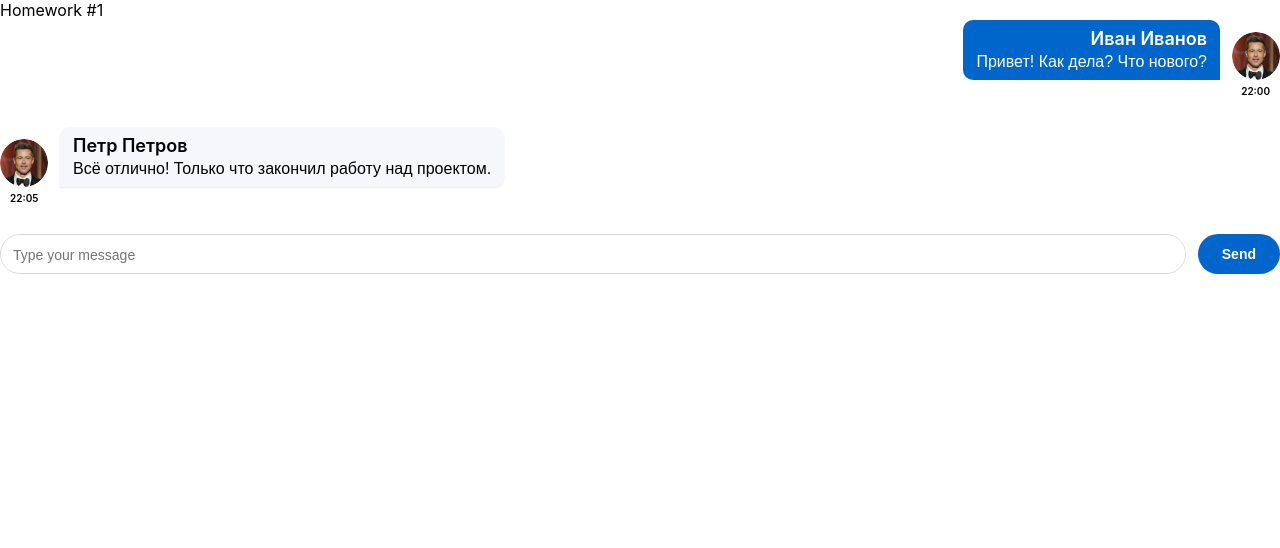
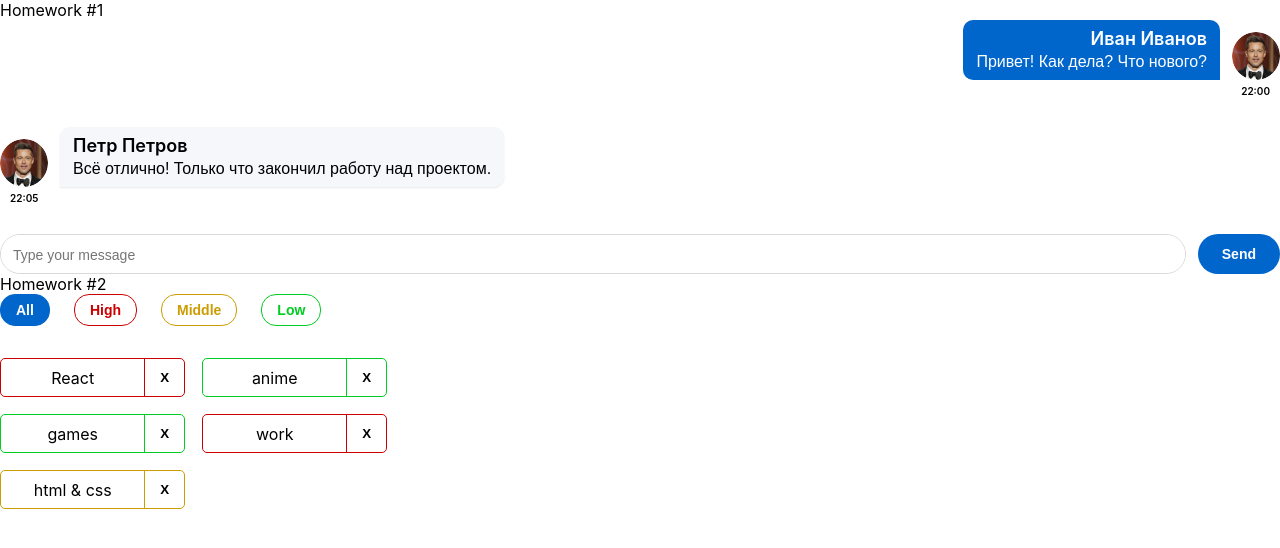
Before and after one commit to StasBolotov/hws2-master, a React (Create React App) app: page / in a window 1280 px wide. Shown: the top 548 px of the page. Built offline with nearby package versions, Linux system fonts and the light colour scheme.

Commit message:
Домашка-2

```diff
--- a/src/s1-main/App.tsx
+++ b/src/s1-main/App.tsx
@@ -1,13 +1,13 @@
 import React from 'react'
 import s from './App.module.css'
 import HW1 from '../s2-homeworks/hw01/HW1'
+import HW2 from '../s2-homeworks/hw02/HW2'
 
 function App() {
     return (
         <div className={s.App}>
             <HW1/>
-            {/*раскомментировать по ходу выполнения*/}
-            {/*<HW2/>*/}
+            <HW2/>
             {/*<HW3/>*/}
             {/*<HW4/>*/}
 
--- a/src/s2-homeworks/hw02/HW2.tsx
+++ b/src/s2-homeworks/hw02/HW2.tsx
@@ -1,57 +1,46 @@
-import React, {useState} from 'react'
+import React, { useState } from 'react'
 import Affairs from './affairs/Affairs'
 import s2 from '../../s1-main/App.module.css'
 
-/*
-* 1 - описать типы AffairPriorityType, AffairType
-* 2 - указать нужный тип для defaultAffairs
-* 3 - дописать типы и логику функции filterAffairs и проверить её тестами
-* 4 - выполнить пункт 3 для функции deleteAffair
-* 5 - указать нужный тип в useState с affairs
-* 6 - дописать тип и логику функции deleteAffairCallback
-* 7 - в файле Affairs.tsx дописать типизацию пропсов
-* 8 - в файле Affairs.tsx дописать логику функций setAll, setHigh, setMiddle, setLow
-* 9 - в файле Affair.tsx дописать типизацию пропсов
-* 10 - в файле Affair.tsx дописать функции deleteCallback и использовать
-* 11 - в файле Affair.tsx отобразить приходящие данные
-* */
-
-// types
-export type AffairPriorityType = any // need to fix any
+// 1 - описать типы AffairPriorityType, AffairType
+export type AffairPriorityType = 'high' | 'middle' | 'low'
 export type AffairType = {
-    _id: any // need to fix any
-    name: any // need to fix any
+    _id: number
+    name: string
     priority: AffairPriorityType
 }
 export type FilterType = 'all' | AffairPriorityType
 
-// constants
-const defaultAffairs: any = [ // need to fix any
-    {_id: 1, name: 'React', priority: 'high'}, // студенты могут изменить содержимое name и количество элементов в массиве, ...priority не менять!
-    {_id: 2, name: 'anime', priority: 'low'},
-    {_id: 3, name: 'games', priority: 'low'},
-    {_id: 4, name: 'work', priority: 'high'},
-    {_id: 5, name: 'html & css', priority: 'middle'},
+// 2 - указать нужный тип для defaultAffairs
+const defaultAffairs: AffairType[] = [
+    { _id: 1, name: 'React', priority: 'high' },
+    { _id: 2, name: 'anime', priority: 'low' },
+    { _id: 3, name: 'games', priority: 'low' },
+    { _id: 4, name: 'work', priority: 'high' },
+    { _id: 5, name: 'html & css', priority: 'middle' },
 ]
 
-// pure helper functions
-export const filterAffairs = (affairs: any, filter: any): any => { // need to fix any
+// 3 - дописать типы и логику функции filterAffairs
+export const filterAffairs = (affairs: AffairType[], filter: FilterType): AffairType[] => {
+    if (filter === 'all') return affairs
+    return affairs.filter(a => a.priority === filter)
+}
 
-
-    return affairs // need to fix
-}
-export const deleteAffair = (affairs: any, _id: any): any => { // need to fix any
-
-    return affairs // need to fix
+// 4 - выполнить пункт 3 для функции deleteAffair
+export const deleteAffair = (affairs: AffairType[], _id: number): AffairType[] => {
+    return affairs.filter(a => a._id !== _id)
 }
 
 function HW2() {
-    const [affairs, setAffairs] = useState<any>(defaultAffairs) // need to fix any
+    // 5 - указать нужный тип в useState
+    const [affairs, setAffairs] = useState<AffairType[]>(defaultAffairs)
     const [filter, setFilter] = useState<FilterType>('all')
 
     const filteredAffairs = filterAffairs(affairs, filter)
-    const deleteAffairCallback = (_id: any) => { // need to fix any
-        // need to fix
+
+    // 6 - дописать тип и логику функции deleteAffairCallback
+    const deleteAffairCallback = (_id: number) => {
+        setAffairs(deleteAffair(affairs, _id))
     }
 
     return (
--- a/src/s2-homeworks/hw02/affairs/Affairs.tsx
+++ b/src/s2-homeworks/hw02/affairs/Affairs.tsx
@@ -1,28 +1,22 @@
 import React from 'react'
 import Affair from './affair/Affair'
-import {AffairType, FilterType} from '../HW2'
+import { AffairType, FilterType } from '../HW2'
 import s from './Affairs.module.css'
 
+// 7 - дописать типизацию пропсов
 type AffairsPropsType = {
-    data: any // need to fix any
-    setFilter: any
-    deleteAffairCallback: any
+    data: AffairType[]
+    setFilter: (filter: FilterType) => void
+    deleteAffairCallback: (_id: number) => void
     filter: FilterType
 }
 
 function Affairs(props: AffairsPropsType) {
-    const setAll = () => {
-        // need to fix
-    }
-    const setHigh = () => {
-        // need to fix
-    }
-    const setMiddle = () => {
-        // need to fix
-    }
-    const setLow = () => {
-        // need to fix
-    }
+    // 8 - дописать логику функций
+    const setAll = () => props.setFilter('all')
+    const setHigh = () => props.setFilter('high')
+    const setMiddle = () => props.setFilter('middle')
+    const setLow = () => props.setFilter('low')
 
     const cnAll = s.button + ' ' + s.all + (props.filter === 'all' ? ' ' + s.active : '')
     const cnHigh = s.button + ' ' + s.high + (props.filter === 'high' ? ' ' + s.active : '')
@@ -31,7 +25,7 @@
 
     const mappedAffairs = props.data.map((a: AffairType) => (
         <Affair
-            key={a._id} // кеи ОБЯЗАТЕЛЬНЫ в 99% - так что лучше их писать всегда при создании компонент в мапе
+            key={a._id}
             affair={a}
             deleteAffairCallback={props.deleteAffairCallback}
         />
@@ -40,34 +34,10 @@
     return (
         <div>
             <div className={s.buttonContainer}>
-                <button
-                    id={'hw2-button-all'}
-                    onClick={setAll}
-                    className={cnAll}
-                >
-                    All
-                </button>
-                <button
-                    id={'hw2-button-high'}
-                    onClick={setHigh}
-                    className={cnHigh}
-                >
-                    High
-                </button>
-                <button
-                    id={'hw2-button-middle'}
-                    onClick={setMiddle}
-                    className={cnMiddle}
-                >
-                    Middle
-                </button>
-                <button
-                    id={'hw2-button-low'}
-                    onClick={setLow}
-                    className={cnLow}
-                >
-                    Low
-                </button>
+                <button id={'hw2-button-all'} onClick={setAll} className={cnAll}>All</button>
+                <button id={'hw2-button-high'} onClick={setHigh} className={cnHigh}>High</button>
+                <button id={'hw2-button-middle'} onClick={setMiddle} className={cnMiddle}>Middle</button>
+                <button id={'hw2-button-low'} onClick={setLow} className={cnLow}>Low</button>
             </div>
             <div className={s.affairs}>{mappedAffairs}</div>
         </div>
--- a/src/s2-homeworks/hw02/affairs/affair/Affair.tsx
+++ b/src/s2-homeworks/hw02/affairs/affair/Affair.tsx
@@ -3,15 +3,16 @@
 import s from './Affair.module.css'
 import s2 from '../Affairs.module.css'
 
+// 9 - дописать типизацию пропсов
 type AffairPropsType = {
-    // key не нужно типизировать
     affair: AffairType
-    deleteAffairCallback: any // need to fix any
+    deleteAffairCallback: (_id: number) => void
 }
 
 function Affair(props: AffairPropsType) {
+    // 10 - дописать функцию deleteCallback
     const deleteCallback = () => {
-        // need to fix
+        props.deleteAffairCallback(props.affair._id)
     }
 
     const nameClass = s.name + ' ' + s2[props.affair.priority]
@@ -19,14 +20,10 @@
     const affairClass = s.affair + ' ' + s2[props.affair.priority]
 
     return (
-        <div
-            id={'hw2-affair-' + props.affair._id}
-            className={affairClass}
-        >
+        <div id={'hw2-affair-' + props.affair._id} className={affairClass}>
             <div id={'hw2-name-' + props.affair._id} className={nameClass}>
-                {/*создаёт студент*/}
-
-                {/**/}
+                {/* 11 - отобразить приходящие данные */}
+                {props.affair.name}
             </div>
             <div id={'hw2-priority-' + props.affair._id} hidden>
                 {props.affair.priority}
@@ -35,12 +32,9 @@
             <button
                 id={'hw2-button-delete-' + props.affair._id}
                 className={buttonClass}
-                // need to fix
-
+                onClick={deleteCallback}
             >
-                {/*текст кнопки могут изменить студенты*/}
                 X
-                {/**/}
             </button>
         </div>
     )
```
